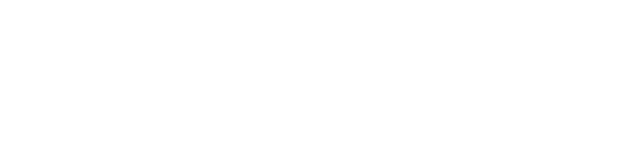
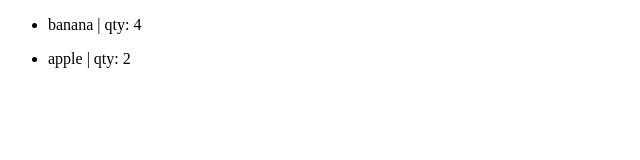
Before and after one commit to rodneystrong/angular-practice, a plain HTML site: page index.html in a window 1280 px wide. Shown: the whole page, without its empty margins (0-640 px from the left). Drawn offline with nearby package versions, Linux system fonts and the light colour scheme.

Commit message:
added code to bind data from ctrl to html file (display fruits)

```diff
--- a/MainCtrl.js
+++ b/MainCtrl.js
@@ -8,3 +8,7 @@ angular
     console.log($scope.groceries);
 
   });
+
+
+
+//heavily connected to view (HTML) trough $scope.
--- a/index.html
+++ b/index.html
@@ -5,6 +5,9 @@
   <title>Document</title>
 </head>
 <body ng-controller="myCtrl">
+  <ul ng-repeat="item in groceries">
+    <li>{{item.name}} | qty: {{item.qty}}</li>
+  </ul>
 
   <script src="https://ajax.googleapis.com/ajax/libs/angularjs/1.5.6/angular.min.js"></script>
   <script type="text/javascript" src="app.js"></script>
```
